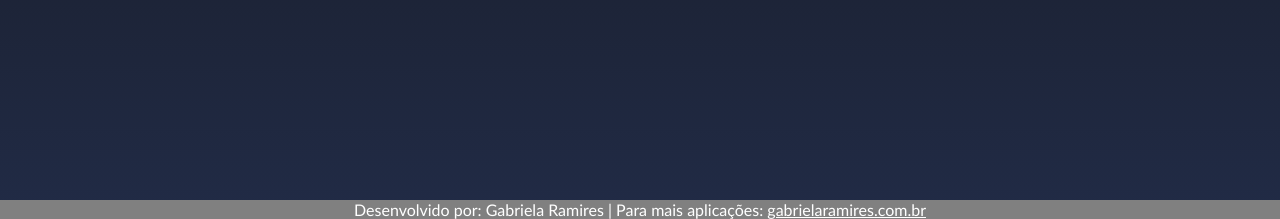
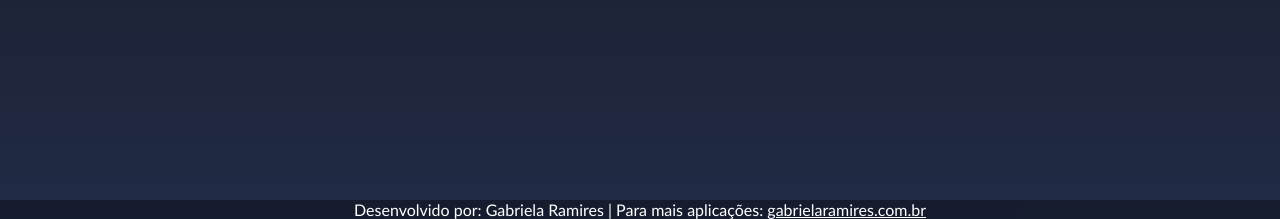
Before and after one commit to gabi-ramires/Jogo-da-Velha, a PHP site: page / in a window 1280 px wide. Shown: the part 581-800 px from the top of the page. Run offline with PHP 8.4, Linux system fonts and the light colour scheme.

Commit message:
Update estilo.css

```diff
--- a/estilo.css
+++ b/estilo.css
@@ -10,13 +10,14 @@ h1 {
 
    .footer {
         text-align: center;
-    background: gray;
+        background: rgba(0, 0, 0, 0.329);
         color: white;
         position: fixed;
         width: 100%;
         bottom: 0;
         font-size: 16px;
-    font-family: 'Gill Sans', 'Gill Sans MT', Calibri, 'Trebuchet MS', sans-serif
+        font-family: 'Gill Sans', 'Gill Sans MT', Calibri, 'Trebuchet MS', sans-serif;
+        z-index: 2;
     }
 
 .footer a {
```
Lines whose indentation alone changed are shown as unchanged.
